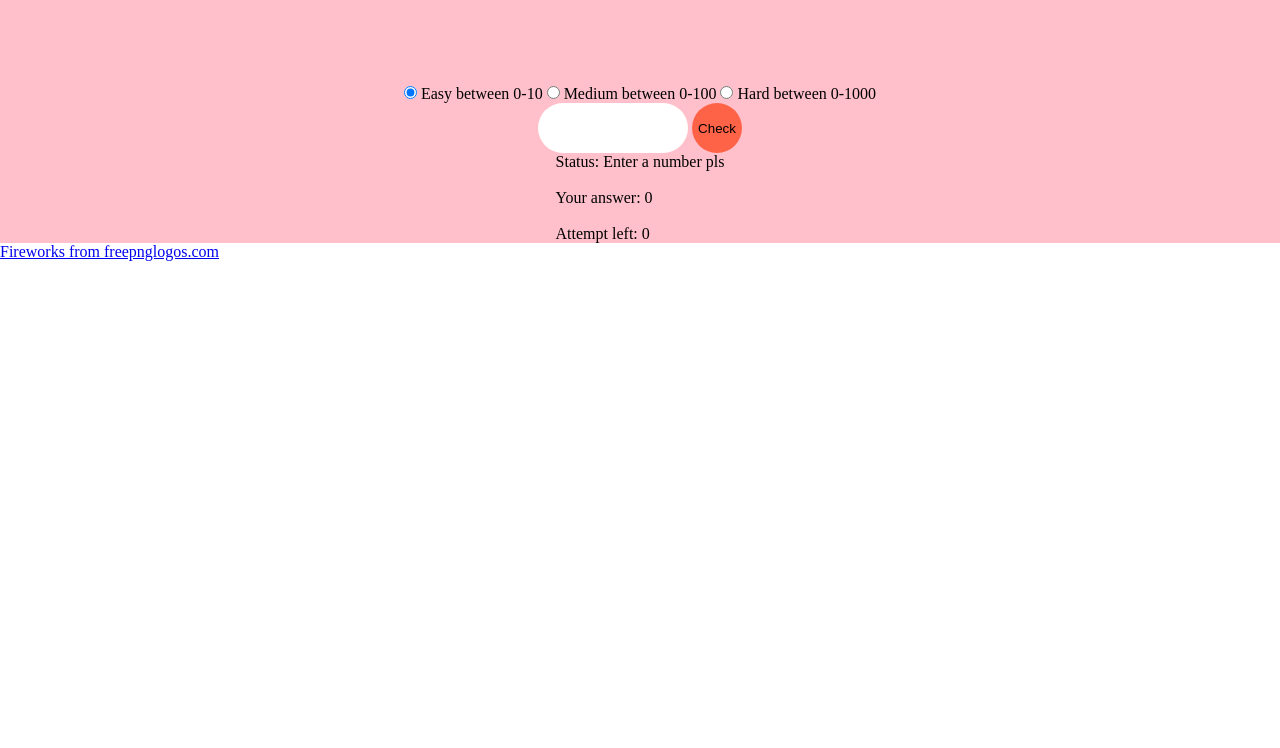
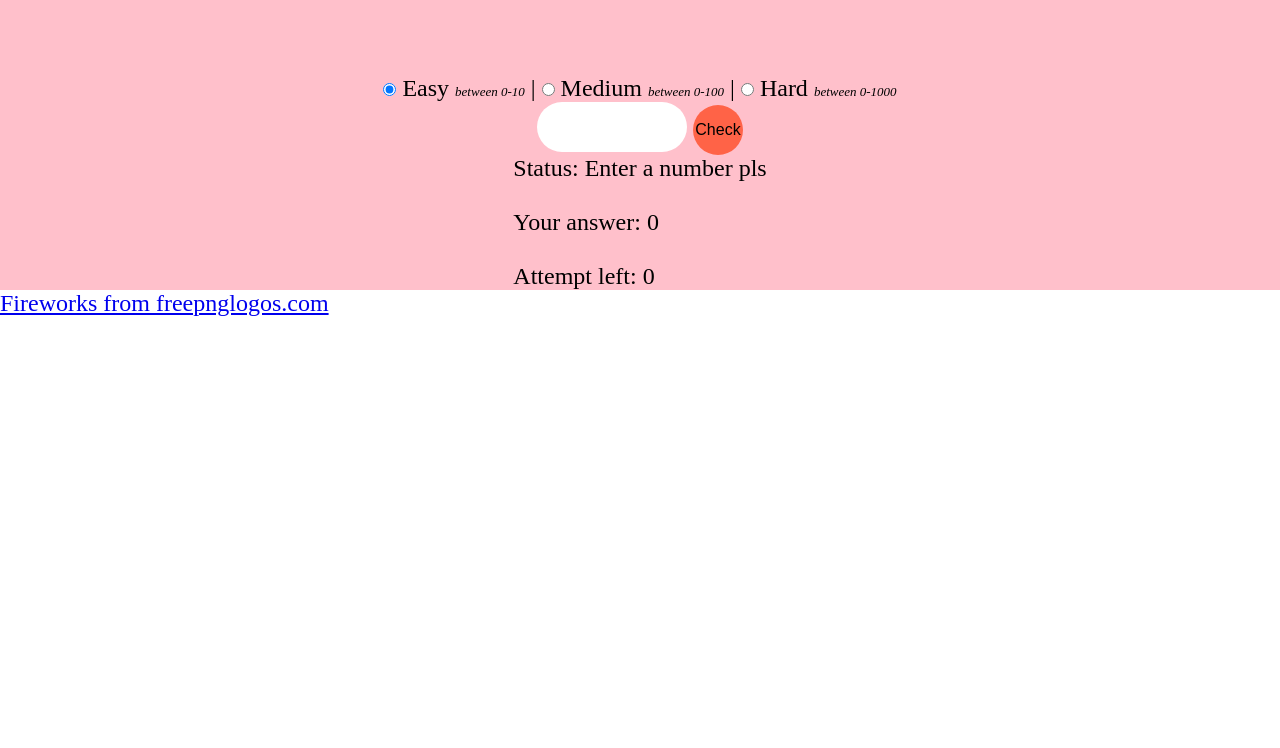
Before and after one commit to betulkaplan/Guess-Number-, a plain HTML site: page index.html in a window 1280 px wide. Shown: the part 52-800 px from the top of the page. Drawn offline with Linux system fonts and the light colour scheme.

Commit message:
font size updated

```diff
--- a/index.html
+++ b/index.html
@@ -13,15 +13,15 @@
         <div class="game-box">
             <div id="level-box">
                 <input type="radio" id="easy" name="level" value="10" checked>
-                <label for="easy">Easy between 0-10</label>
+                <label for="easy">Easy <span style="font-style: italic; font-size: small;">between 0-10</span> |</label>
                 <input type="radio" id="medium" name="level" value="100">
-                <label for="medium">Medium between 0-100</label>
+                <label for="medium">Medium <span style="font-style: italic; font-size: small;">between 0-100</span> |</label>
                 <input type="radio" id="hard" name="level" value="1000">
-                <label for="hard">Hard between 0-1000</label>
+                <label for="hard">Hard <span style="font-style: italic; font-size:small;">between 0-1000</span></label>
             </div>
             <div class="text-box">
                 <input id="input-box" type="text" name="" id="">
-                <button id="submit-btn" class="submit-btn btn btn-white btn-animate">Check</button>
+                <button style="font-size: 16px;" id="submit-btn" class="submit-btn btn btn-white btn-animate">Check</button>
             </div>
             <div class="message" id="info-message">
                 <div>Status: <span id="statusMsg">Enter a number pls</span></div><br>
--- a/style.css
+++ b/style.css
@@ -2,6 +2,7 @@
   margin: 0;
   padding: 0;
   box-sizing: border-box;
+  font-size: 24px;
 }
 .container {
   background-color: pink;
```
